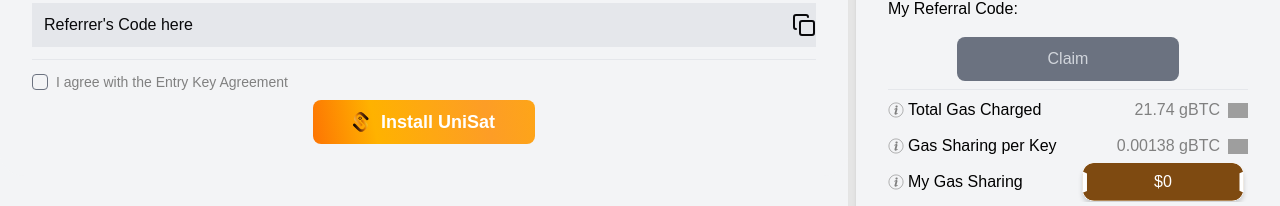
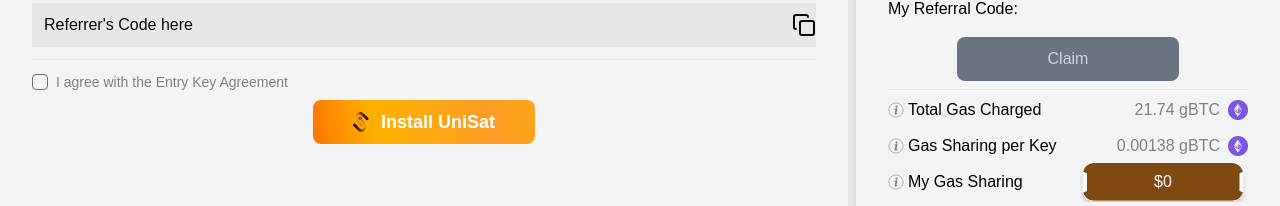
Before and after one commit to md-rimon-hossain/client, a React (Vite) app: page / in a window 1280 px wide. Shown: the part 712-918 px from the top of the page. Built offline with nearby package versions, Linux system fonts and the light colour scheme; grey boxes are pictures that could not be loaded; a web font is replaced by a local one.

Commit message:
add client Project

```diff
--- a/src/components/MainApp.jsx
+++ b/src/components/MainApp.jsx
@@ -584,7 +584,7 @@
                                   height="20"
                                   decoding="async"
                                   data-nimg="1"
-                                  src="/assets/images/tokens/btc.svg"
+                                  src="/assets/images/tokens/btc.png"
                                   style={{ color: "transparent" }}
                                 />
                               </div>
@@ -620,7 +620,7 @@
                                   height="20"
                                   decoding="async"
                                   data-nimg="1"
-                                  src="/assets/images/tokens/btc.svg"
+                                  src="/assets/images/tokens/btc.png"
                                   style={{ color: "transparent" }}
                                 />
                               </div>
```
